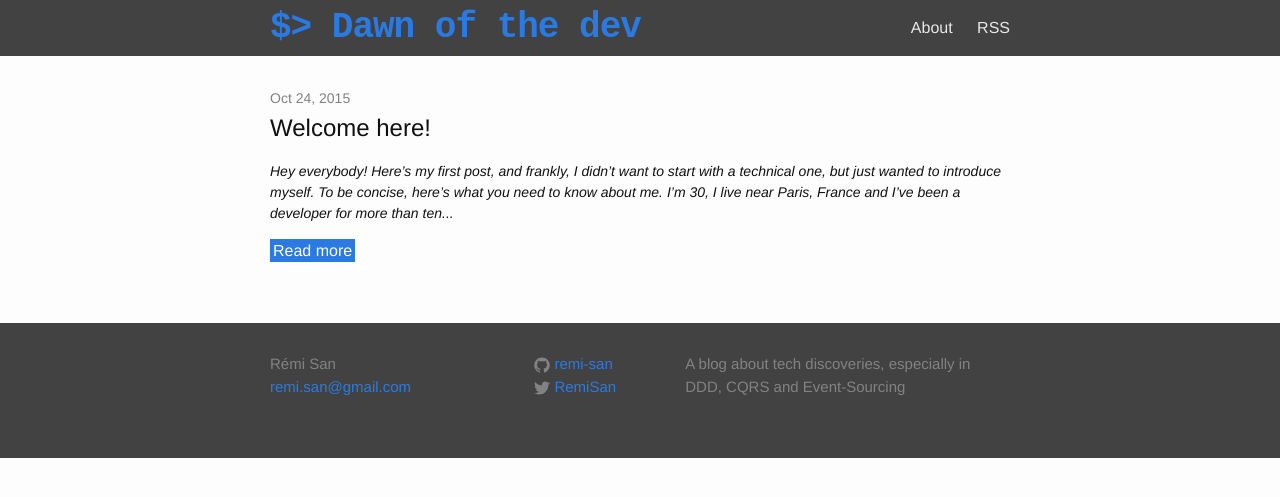
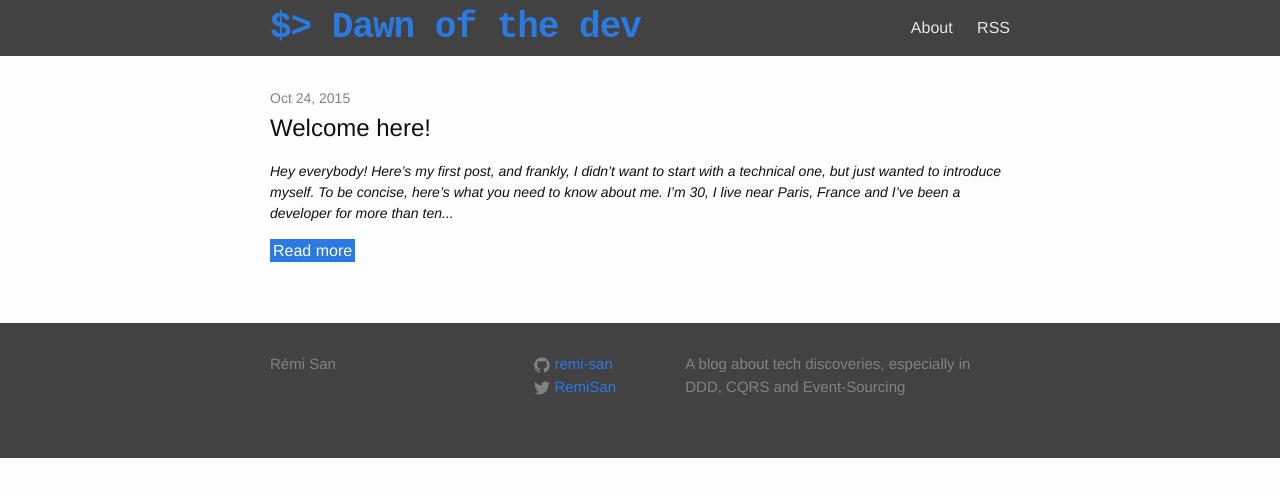
Before and after one commit to remi-san/remi-san.github.io, a Jekyll site: the page built from index.html, in a window 1280 px wide. Shown: the top 497 px of the page. Built offline with Jekyll 4.4.1, drawn with Linux system fonts in a browser that asks for light colours.

Commit message:
removed my e-mail address

```diff
--- a/_includes/footer.html
+++ b/_includes/footer.html
@@ -6,7 +6,6 @@
       <div class="footer-col  footer-col-1">
         <ul class="contact-list">
           <li>{{ site.author }}</li>
-          <li><a href="mailto:{{ site.email }}">{{ site.email }}</a></li>
         </ul>
       </div>
 
```
